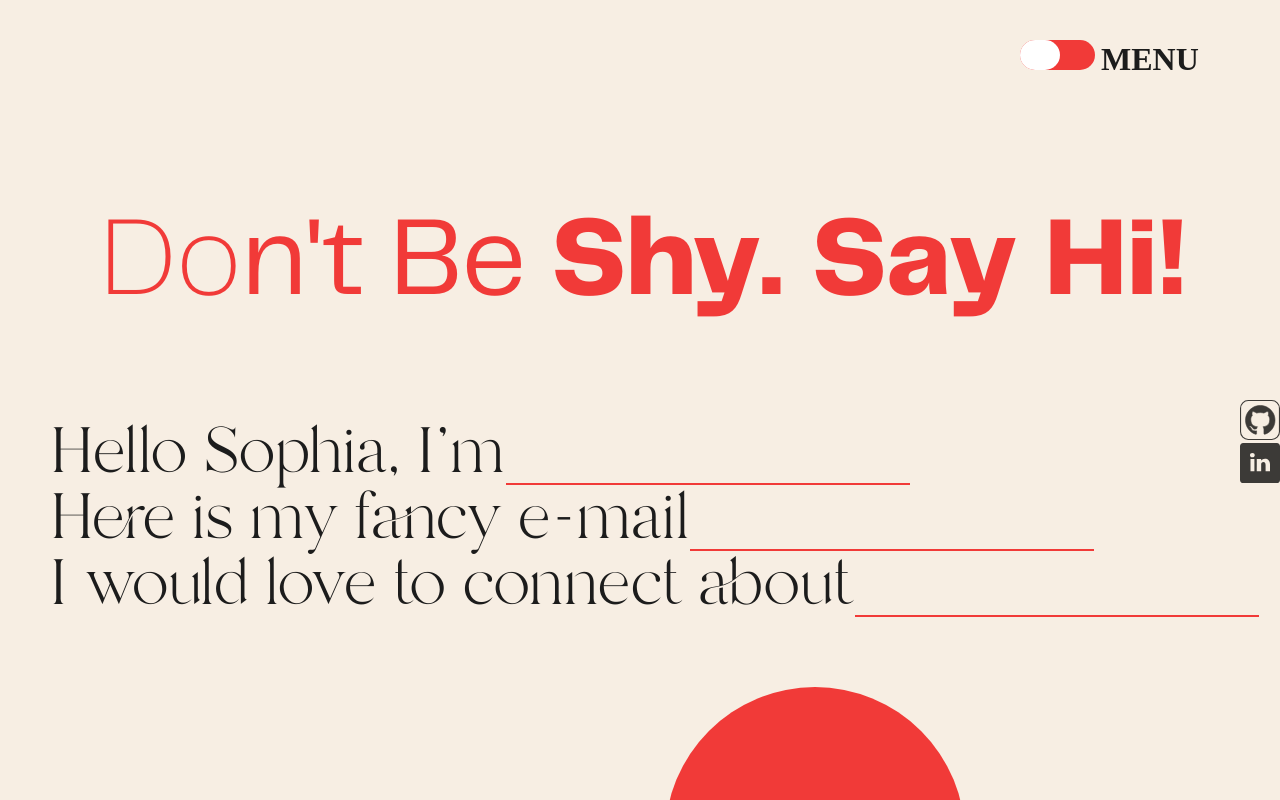
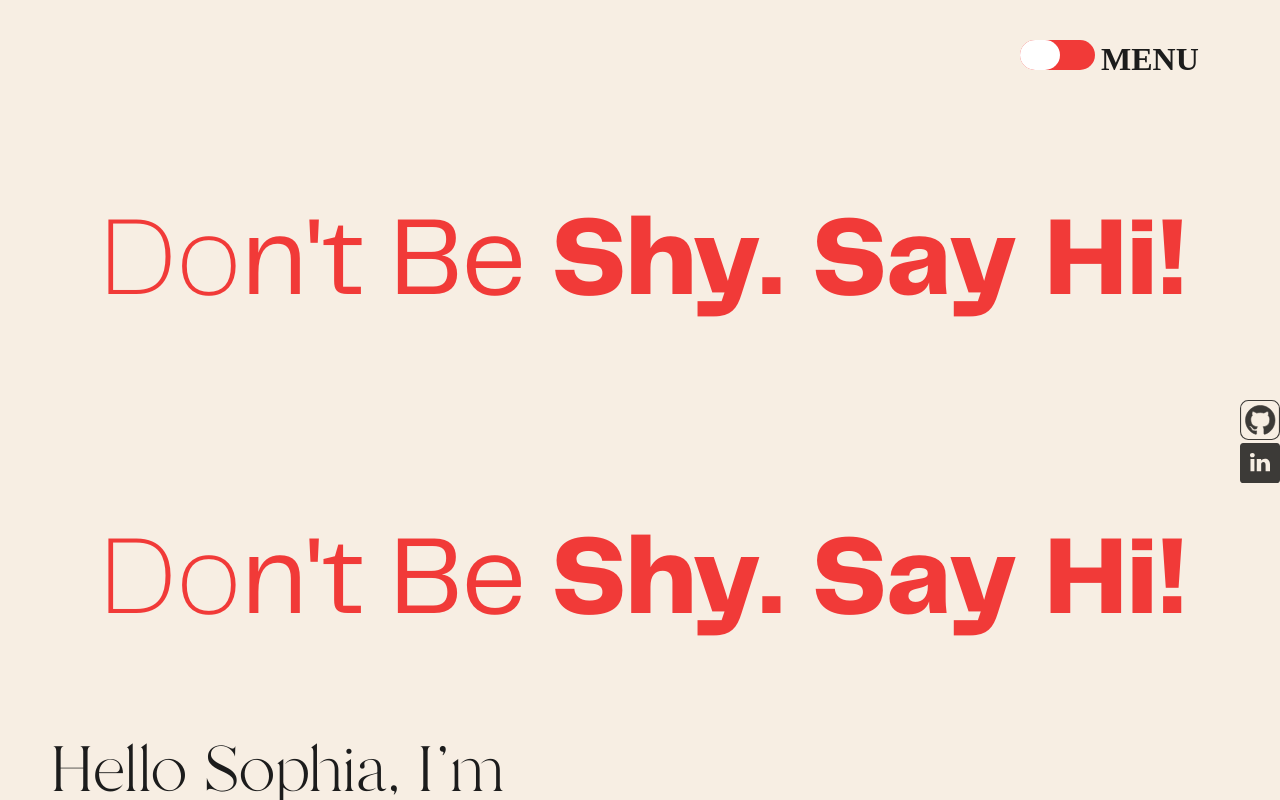
Before and after one commit to sophlanz/portfolio, a Next.js app: page /contact in a window 1280 px wide. Built offline with nearby package versions, Linux system fonts and the light colour scheme; a web font is replaced by a local one.

Commit message:
contact greeting compound component

```diff
--- /dev/null
+++ b/src/components/contact/contactGreeting.tsx
@@ -0,0 +1,12 @@
+import React from "react";
+export default function ContactGreeting(): JSX.Element {
+  return (
+    <h1 className="contactGreeting">
+      <span style={{ fontFamily: "Telegraf-UltraLight" }}>Do</span>
+      <span style={{ fontFamily: "Telegraf-Regular" }}>n&apos;t Be </span>
+      <span style={{ fontFamily: "Telegraf-UltraBold" }}>
+        Shy. Say Hi!
+      </span>{" "}
+    </h1>
+  );
+}
--- a/src/components/contact/index.tsx
+++ b/src/components/contact/index.tsx
@@ -1,4 +1,6 @@
 import React from "react";
+import ContactForm from "./contactForm";
+import ContactGreeting from "./contactGreeting";
 interface Props {
   handleSubmit: (e: React.FormEvent<HTMLFormElement>) => void;
   setName: React.Dispatch<React.SetStateAction<string>>;
@@ -7,36 +9,19 @@ interface Props {
   statusMessage: string;
 }
 export default function ContactContainer(props: Props): JSX.Element {
+  const { handleSubmit, setName, setEmail, setMessage, statusMessage } = props;
   return (
-    <div className="contactContainer">
-      <form className="contact" onSubmit={(e) => props.handleSubmit(e)}>
-        <label htmlFor="name">
-          Hello Sophia, I&apos;m
-          <input
-            type="text"
-            name="name"
-            onChange={(e) => props.setName(e.target.value)}
-          />
-        </label>
-        <label htmlFor="email">
-          Here is my fancy e-mail
-          <input
-            type="text"
-            name="email"
-            onChange={(e) => props.setEmail(e.target.value)}
-          />
-        </label>
-        <label htmlFor="message">
-          I would love to connect about
-          <input
-            type="text"
-            name="message"
-            onChange={(e) => props.setMessage(e.target.value)}
-          />
-        </label>
-        <p>{props.statusMessage}</p>
-        <button type="submit">Send</button>
-      </form>
-    </div>
+    <>
+      <ContactGreeting />
+      <div className="contactContainer">
+        <ContactForm
+          handleSubmit={handleSubmit}
+          setName={setName}
+          setEmail={setEmail}
+          setMessage={setMessage}
+          statusMessage={statusMessage}
+        />
+      </div>
+    </>
   );
 }
--- a/src/pages/contact.tsx
+++ b/src/pages/contact.tsx
@@ -1,10 +1,12 @@
+import React, { useState } from "react";
+import ContactContainer from "@/components/contact";
 import Navbar from "../components/nav";
-import { useState } from "react";
+import { stat } from "fs";
 export default function Contact(): JSX.Element {
   const [name, setName] = useState<string>("");
   const [email, setEmail] = useState<string>("");
   const [message, setMessage] = useState<string>("");
-  const [statusMessage, setStatusMessage] = useState<string>();
+  const [statusMessage, setStatusMessage] = useState<string>("");
   const handleSubmit = async (e: React.SyntheticEvent) => {
     e.preventDefault();
     //verify credentials
@@ -70,36 +72,13 @@ export default function Contact(): JSX.Element {
           Shy. Say Hi!
         </span>{" "}
       </h1>
-      <div className="contactContainer">
-        <form className="contact" onSubmit={(e) => handleSubmit(e)}>
-          <label htmlFor="name">
-            Hello Sophia, I&apos;m
-            <input
-              type="text"
-              name="name"
-              onChange={(e) => setName(e.target.value)}
-            />
-          </label>
-          <label htmlFor="email">
-            Here is my fancy e-mail
-            <input
-              type="text"
-              name="email"
-              onChange={(e) => setEmail(e.target.value)}
-            />
-          </label>
-          <label htmlFor="message">
-            I would love to connect about
-            <input
-              type="text"
-              name="message"
-              onChange={(e) => setMessage(e.target.value)}
-            />
-          </label>
-          <p>{statusMessage}</p>
-          <button type="submit">Send</button>
-        </form>
-      </div>
+      <ContactContainer
+        handleSubmit={handleSubmit}
+        setEmail={setEmail}
+        setName={setName}
+        setMessage={setMessage}
+        statusMessage={statusMessage}
+      />
     </>
   );
 }
```
